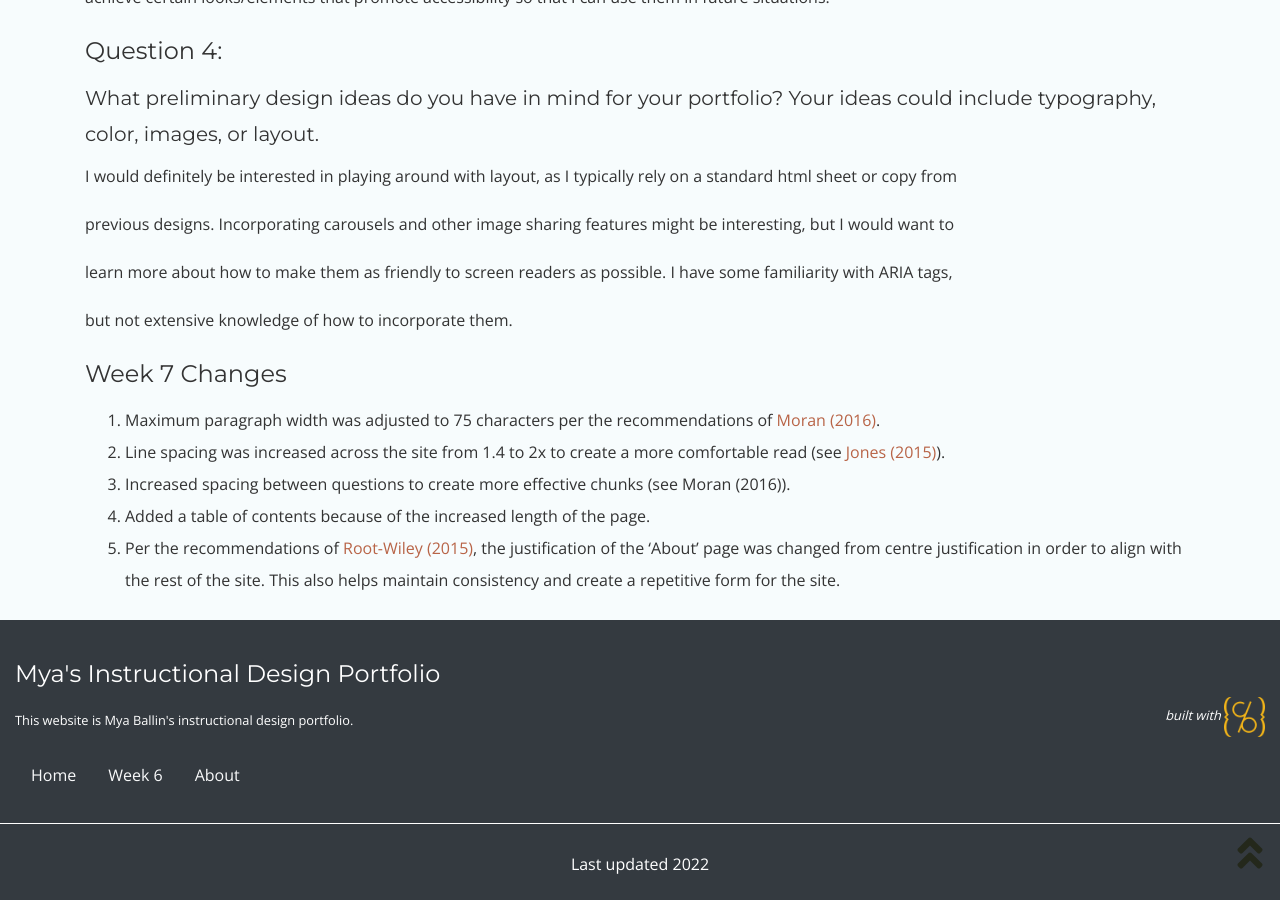
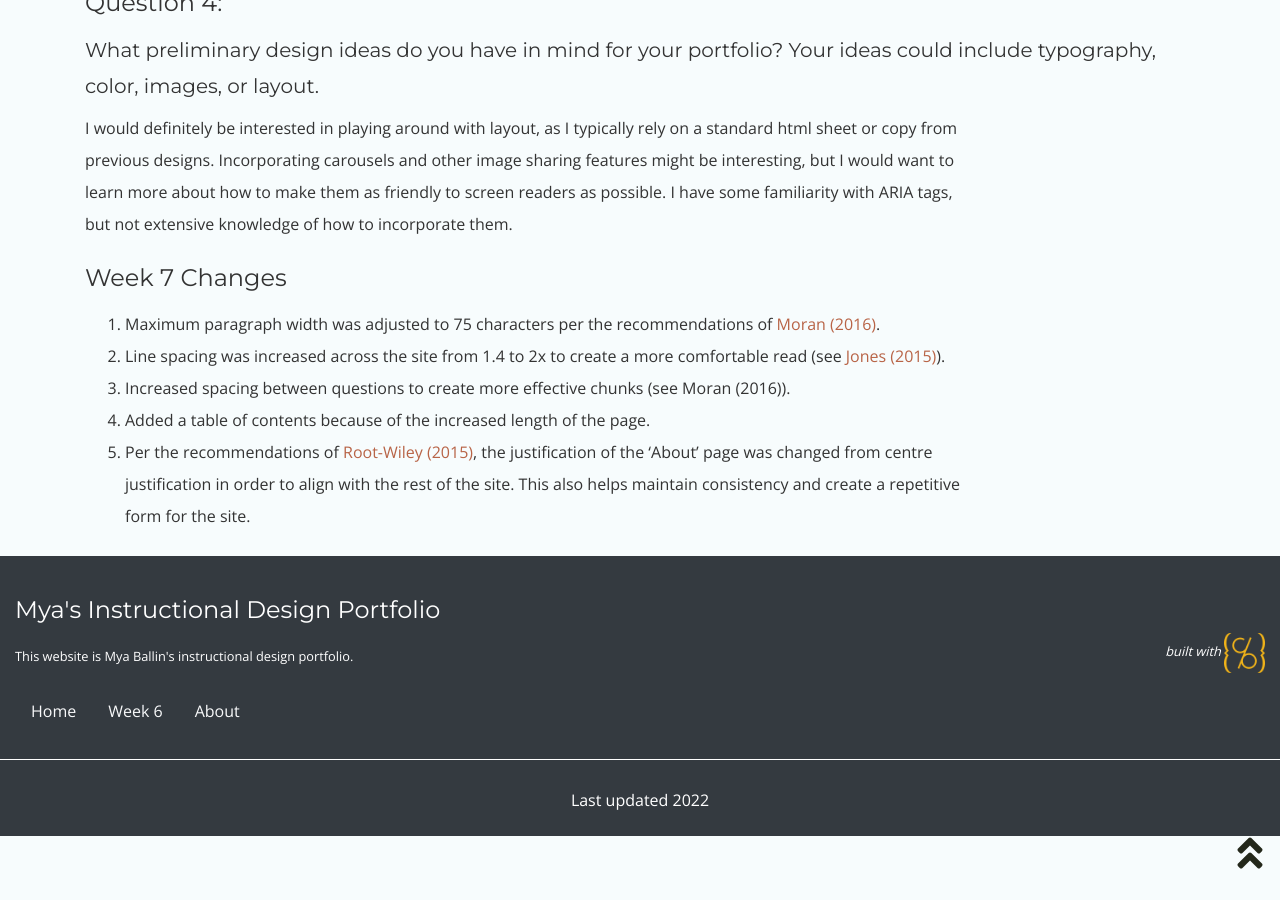
Before and after one commit to mxballin/instructional-design, a Jekyll site: the page built from pages/week7.md, in a window 1280 px wide and 900 px high, scrolled down 1055 px. Built offline with Jekyll 4.4.1, drawn with Linux system fonts in a browser that asks for light colours; some web fonts are replaced.

Commit message:
Update week7.md

```diff
--- a/pages/week7.md
+++ b/pages/week7.md
@@ -22,8 +22,7 @@ A digital portfolio is something that can be shared along with a resume and cove
 
 #### Question 2:
 ##### What audience do you have in mind for your portfolio?
-My primary audience would be future employers, but I would also be interested in being able to use this as a reflective
-
+My primary audience would be future employers, but I would also be interested in being able to use this as a reflective<br>
 document to see how my design style changes over time!
 
 
@@ -31,22 +30,17 @@ document to see how my design style changes over time!
 #### Question 3:
 ##### What elements/content, might you want to include in your portfolio? If you already have a portfolio, what have you been inspired to add or change about yours after viewing the sample portfolios?
 
-In the past, I have used websites/portfolios to document technical processes and I find that very useful for being able to
-
-refer to later on. Given this class's focus on accessibility, it might be interesting to include documentation of how I
-
+In the past, I have used websites/portfolios to document technical processes and I find that very useful for being able to<br>
+refer to later on. Given this class's focus on accessibility, it might be interesting to include documentation of how I<br>
 achieve certain looks/elements that promote accessibility so that I can use them in future situations.
 
 
 
 #### Question 4:
 ##### What preliminary design ideas do you have in mind for your portfolio? Your ideas could include typography, color, images, or layout.
-I would definitely be interested in playing around with layout, as I typically rely on a standard html sheet or copy from
-
-previous designs. Incorporating carousels and other image sharing features might be interesting, but I would want to
-
-learn more about how to make them as friendly to screen readers as possible. I have some familiarity with ARIA tags,
-
+I would definitely be interested in playing around with layout, as I typically rely on a standard html sheet or copy from <br>
+previous designs. Incorporating carousels and other image sharing features might be interesting, but I would want to <br>
+learn more about how to make them as friendly to screen readers as possible. I have some familiarity with ARIA tags, <br>
 but not extensive knowledge of how to incorporate them.
 
 #### Week 7 Changes
@@ -55,4 +49,4 @@ but not extensive knowledge of how to incorporate them.
 2. Line spacing was increased across the site from 1.4 to 2x to create a more comfortable read (see <a href="https://www.invisionapp.com/inside-design/typography-tips/">Jones (2015)</a>).
 3. Increased spacing between questions to create more effective chunks (see Moran (2016)).
 4. Added a table of contents because of the increased length of the page.
-5. Per the recommendations of <a href="https://mrwweb.com/no-justification-dont-use-right-center-and-full-justification-on-the-web/">Root-Wiley (2015)</a>, the justification of the 'About' page was changed from centre justification in order to align with the rest of the site. This also helps maintain consistency and create a repetitive form for the site.
+5. Per the recommendations of <a href="https://mrwweb.com/no-justification-dont-use-right-center-and-full-justification-on-the-web/">Root-Wiley (2015)</a>, the justification of the 'About' page was changed from centre <br> justification in order to align with the rest of the site. This also helps maintain consistency and create a repetitive <br> form for the site.
```
